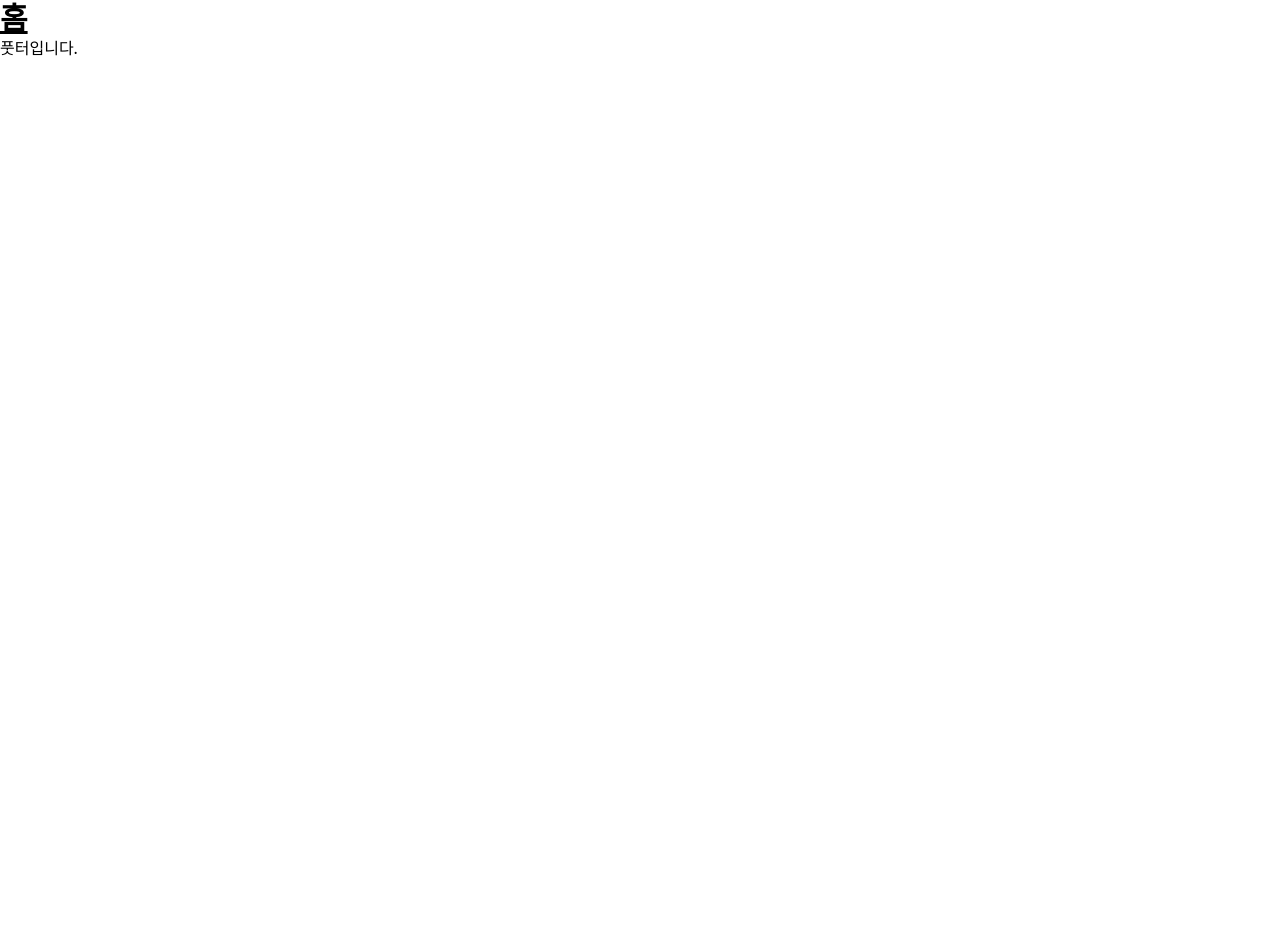
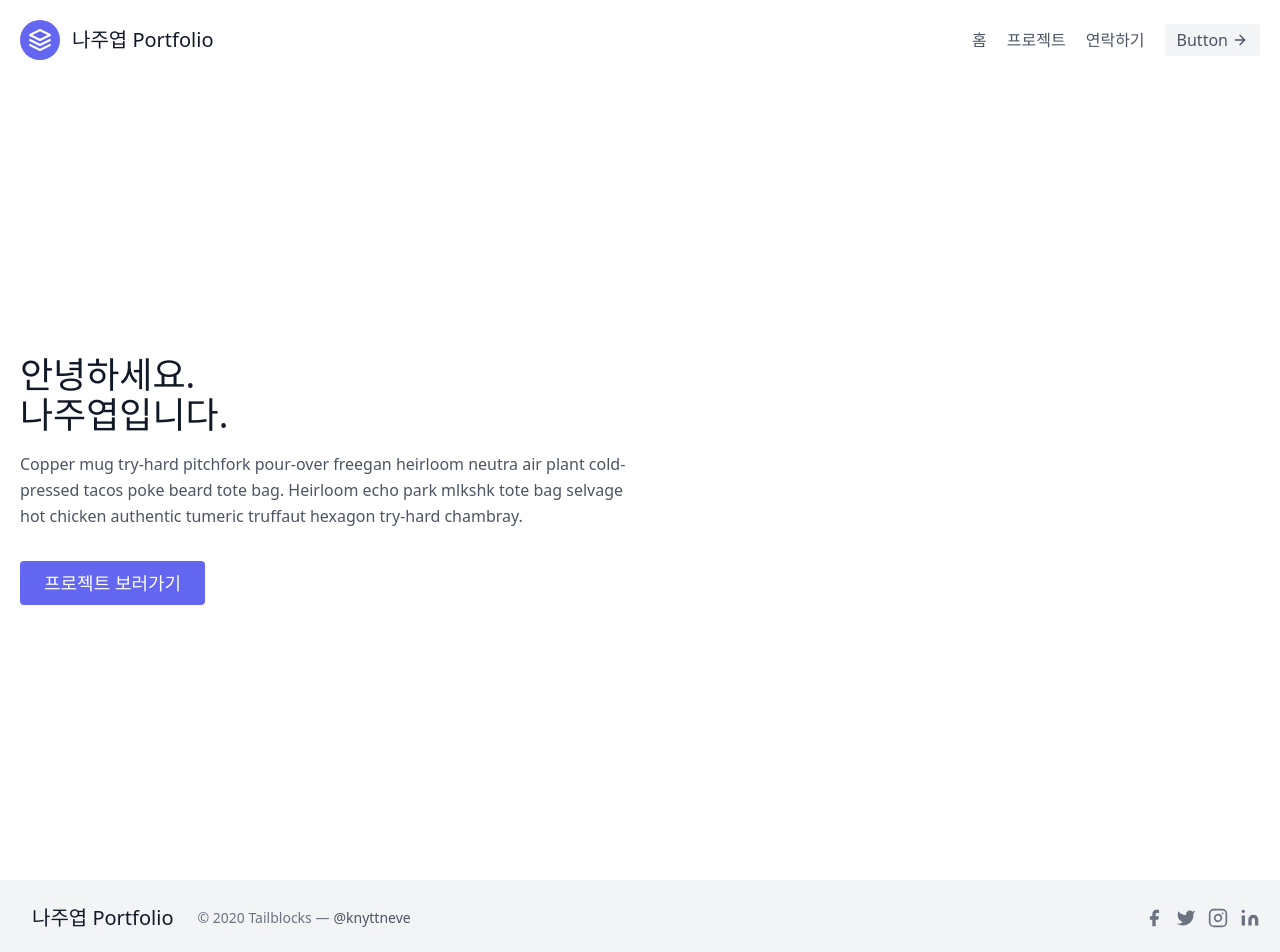
Before and after one commit to PMtHk/Na-Portfolio, a Next.js app: page / in a window 1280 px wide. Shown: the top 952 px of the page. Before the commit the page ends 800 px from the top, so only its background shows below. Built offline with nearby package versions, Linux system fonts and the light colour scheme.

Commit message:
add header&footer dummy

```diff
--- a/components/footer.js
+++ b/components/footer.js
@@ -1,7 +1,83 @@
 export default function Footer() {
   return (
-    <div>
-      <h1>풋터입니다.</h1>
-    </div>
+    <>
+      <footer className="text-gray-600 body-font">
+        <div className="bg-gray-100">
+          <div className="container px-5 py-6 mx-auto flex items-center sm:flex-row flex-col">
+            <a className="flex title-font font-medium items-center md:justify-start justify-center text-gray-900">
+              <span className="ml-3 text-xl">나주엽 Portfolio</span>
+            </a>
+            <p className="text-sm text-gray-500 sm:ml-6 sm:mt-0 mt-4">
+              © 2020 Tailblocks —
+              <a
+                href="https://twitter.com/knyttneve"
+                rel="noopener noreferrer"
+                className="text-gray-600 ml-1"
+                target="_blank"
+              >
+                @knyttneve
+              </a>
+            </p>
+            <span className="inline-flex sm:ml-auto sm:mt-0 mt-4 justify-center sm:justify-start">
+              <a className="text-gray-500">
+                <svg
+                  fill="currentColor"
+                  strokeLinecap="round"
+                  strokeLinejoin="round"
+                  strokeWidth="2"
+                  className="w-5 h-5"
+                  viewBox="0 0 24 24"
+                >
+                  <path d="M18 2h-3a5 5 0 00-5 5v3H7v4h3v8h4v-8h3l1-4h-4V7a1 1 0 011-1h3z"></path>
+                </svg>
+              </a>
+              <a className="ml-3 text-gray-500">
+                <svg
+                  fill="currentColor"
+                  strokeLinecap="round"
+                  strokeLinejoin="round"
+                  strokeWidth="2"
+                  className="w-5 h-5"
+                  viewBox="0 0 24 24"
+                >
+                  <path d="M23 3a10.9 10.9 0 01-3.14 1.53 4.48 4.48 0 00-7.86 3v1A10.66 10.66 0 013 4s-4 9 5 13a11.64 11.64 0 01-7 2c9 5 20 0 20-11.5a4.5 4.5 0 00-.08-.83A7.72 7.72 0 0023 3z"></path>
+                </svg>
+              </a>
+              <a className="ml-3 text-gray-500">
+                <svg
+                  fill="none"
+                  stroke="currentColor"
+                  strokeLinecap="round"
+                  strokeLinejoin="round"
+                  strokeWidth="2"
+                  className="w-5 h-5"
+                  viewBox="0 0 24 24"
+                >
+                  <rect width="20" height="20" x="2" y="2" rx="5" ry="5"></rect>
+                  <path d="M16 11.37A4 4 0 1112.63 8 4 4 0 0116 11.37zm1.5-4.87h.01"></path>
+                </svg>
+              </a>
+              <a className="ml-3 text-gray-500">
+                <svg
+                  fill="currentColor"
+                  stroke="currentColor"
+                  strokeLinecap="round"
+                  strokeLinejoin="round"
+                  strokeWidth="0"
+                  className="w-5 h-5"
+                  viewBox="0 0 24 24"
+                >
+                  <path
+                    stroke="none"
+                    d="M16 8a6 6 0 016 6v7h-4v-7a2 2 0 00-2-2 2 2 0 00-2 2v7h-4v-7a6 6 0 016-6zM2 9h4v12H2z"
+                  ></path>
+                  <circle cx="4" cy="4" r="2" stroke="none"></circle>
+                </svg>
+              </a>
+            </span>
+          </div>
+        </div>
+      </footer>
+    </>
   );
 }
--- a/components/header.js
+++ b/components/header.js
@@ -1,3 +1,44 @@
 export default function Header() {
-  return <div></div>;
+  return (
+    <div>
+      <header className="text-gray-600 body-font">
+        <div className="container mx-auto flex flex-wrap p-5 flex-col md:flex-row items-center">
+          <a className="flex title-font font-medium items-center text-gray-900 mb-4 md:mb-0">
+            <svg
+              xmlns="http://www.w3.org/2000/svg"
+              fill="none"
+              stroke="currentColor"
+              strokeLinecap="round"
+              strokeLinejoin="round"
+              strokeWidth="2"
+              className="w-10 h-10 text-white p-2 bg-indigo-500 rounded-full"
+              viewBox="0 0 24 24"
+            >
+              <path d="M12 2L2 7l10 5 10-5-10-5zM2 17l10 5 10-5M2 12l10 5 10-5"></path>
+            </svg>
+            <span className="ml-3 text-xl">나주엽 Portfolio</span>
+          </a>
+          <nav className="md:ml-auto flex flex-wrap items-center text-base justify-center">
+            <a className="mr-5 hover:text-gray-900">홈</a>
+            <a className="mr-5 hover:text-gray-900">프로젝트</a>
+            <a className="mr-5 hover:text-gray-900">연락하기</a>
+          </nav>
+          <button className="inline-flex items-center bg-gray-100 border-0 py-1 px-3 focus:outline-none hover:bg-gray-200 rounded text-base mt-4 md:mt-0">
+            Button
+            <svg
+              fill="none"
+              stroke="currentColor"
+              strokeLinecap="round"
+              strokeLinejoin="round"
+              strokeWidth="2"
+              className="w-4 h-4 ml-1"
+              viewBox="0 0 24 24"
+            >
+              <path d="M5 12h14M12 5l7 7-7 7"></path>
+            </svg>
+          </button>
+        </div>
+      </header>
+    </div>
+  );
 }
--- a/pages/index.js
+++ b/pages/index.js
@@ -10,7 +10,30 @@
         <meta name="description" content="Next.js를 이용한 포트폴리오" />
         <link rel="icon" href="/favicon.ico" />
       </Head>
-      <h1 className="text-3xl font-bold underline">홈</h1>
+
+      <section className="flex min-h-screen flex-col items-center justify-center text-gray-600 body-font">
+        <div className="container mx-auto flex px-5 py-24 md:flex-row flex-col items-center">
+          <div className="lg:flex-grow md:w-1/2 lg:pr-24 md:pr-16 flex flex-col md:items-start md:text-left mb-16 md:mb-0 items-center text-center">
+            <h1 className="title-font sm:text-4xl text-3xl mb-4 font-medium text-gray-900">
+              안녕하세요. <br/>
+              나주엽입니다.
+            </h1>
+            <p className="mb-8 leading-relaxed">
+              Copper mug try-hard pitchfork pour-over freegan heirloom neutra
+              air plant cold-pressed tacos poke beard tote bag. Heirloom echo
+              park mlkshk tote bag selvage hot chicken authentic tumeric
+              truffaut hexagon try-hard chambray.
+            </p>
+            <div className="flex justify-center">
+              <button className="inline-flex text-white bg-indigo-500 border-0 py-2 px-6 focus:outline-none hover:bg-indigo-600 rounded text-lg">
+                프로젝트 보러가기
+              </button>
+
+            </div>
+          </div>
+          <div className="lg:max-w-lg lg:w-full md:w-1/2 w-5/6"></div>
+        </div>
+      </section>
     </Layout>
   );
 }
```
